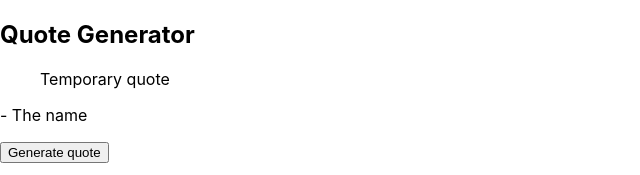
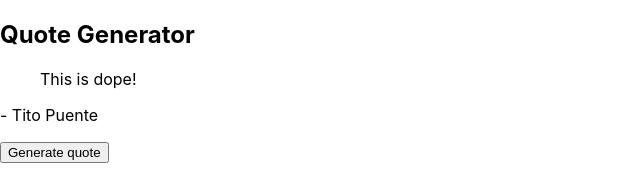
Before and after one commit to jonahvsweb/React-Quote-Gen, a JavaScript app: page / in a window 1280 px wide. Shown: the top 175 px of the page, without its empty margins (0-640 px from the left). Built offline with nearby package versions, Linux system fonts and the light colour scheme; the HTML template or start-up script is replaced by a standard one.

Commit message:
Enable dynamic quote.

```diff
--- a/src/App.js
+++ b/src/App.js
@@ -2,11 +2,34 @@ import Quote from "./components/Quote";
 import Footer from "./components/Footer";
 
 function App() {
+  const data = [
+    {
+      name: "Tito Puente",
+      quote: "This is dope!",
+    },
+    {
+      name: "Tito Puente",
+      quote: "This is dope!",
+    },
+    {
+      name: "Tito Puente",
+      quote: "This is dope!",
+    },
+    {
+      name: "Tito Puente",
+      quote: "This is dope!",
+    },
+    {
+      name: "Tito Puente",
+      quote: "This is dope!",
+    },
+  ];
+
   return (
     <section>
       <div className="App">
         <h1>Quote Generator</h1>
-        <Quote />
+        <Quote data={data} />
         <button>Generate quote</button>
       </div>
       <Footer />
--- a/src/components/Footer.js
+++ b/src/components/Footer.js
@@ -1,7 +1,7 @@
 const Footer = () => {
   return (
     <footer>
-      <p>Quote generator by @jonahvsweb &copy; 2022</p>
+      <p>Quote generator by @jonahvsweb &copy;2022</p>
     </footer>
   );
 };
--- a/src/components/Quote.js
+++ b/src/components/Quote.js
@@ -1,8 +1,8 @@
-const Quote = () => {
+const Quote = ({data}) => {
   return (
     <div>
-      <blockquote>Temporary quote</blockquote>
-      <p>- The name</p>
+      <blockquote>{data[0].quote}</blockquote>
+      <p>- {data[0].name}</p>
     </div>
   );
 };
```
